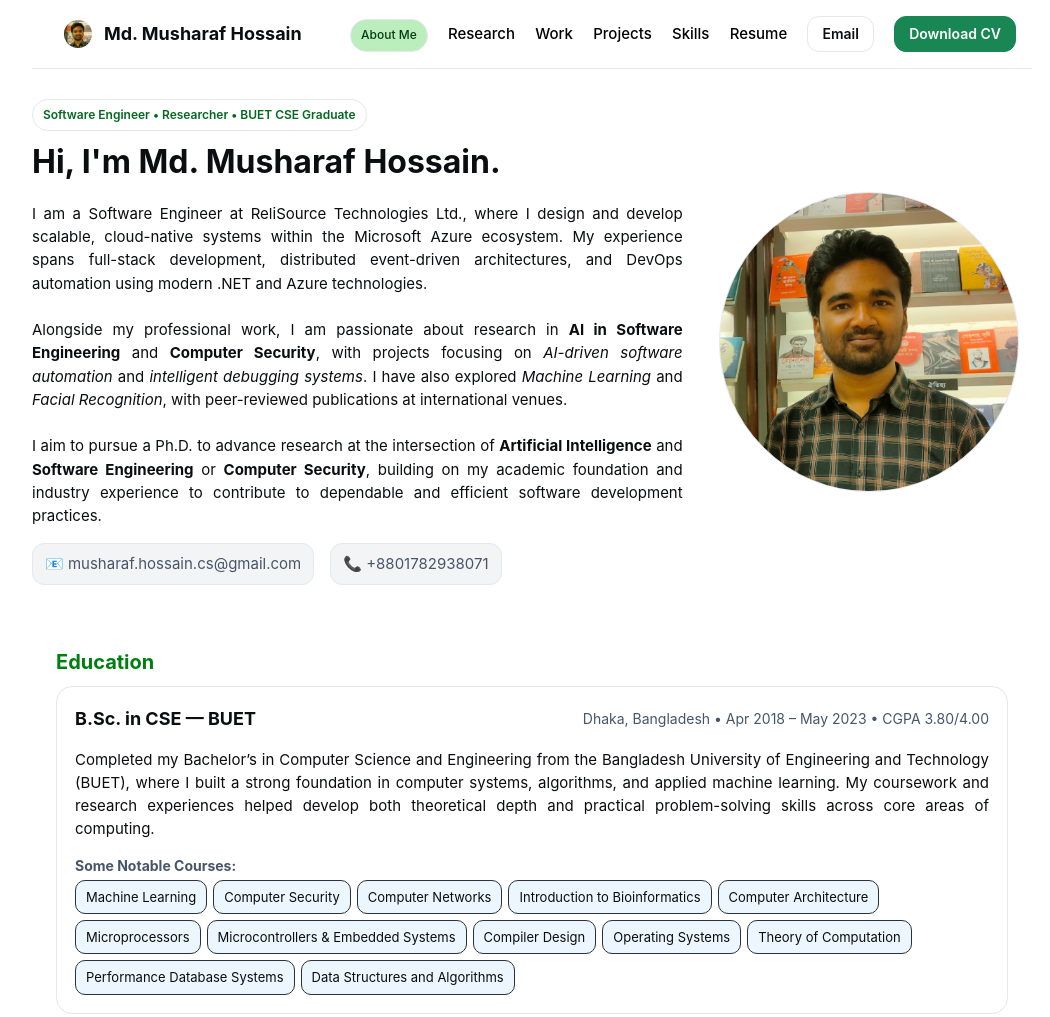
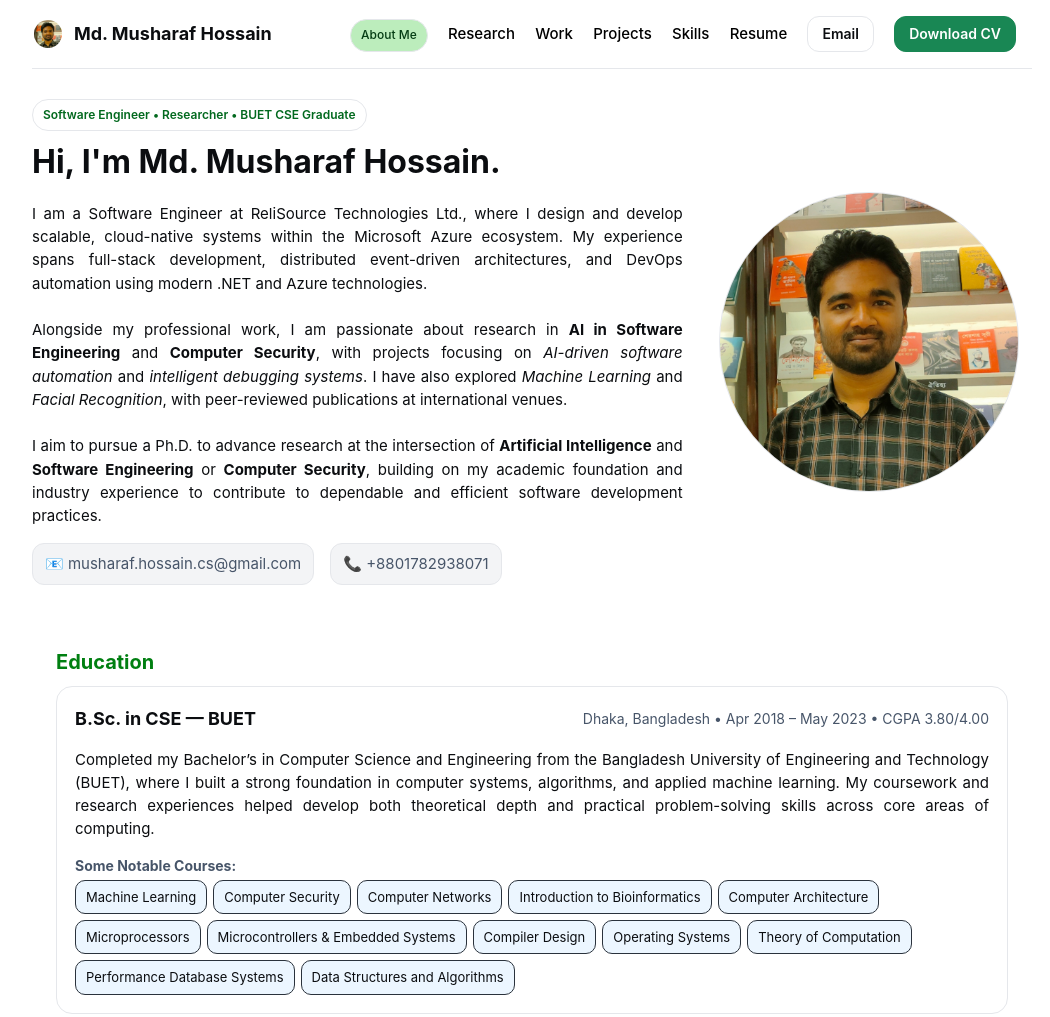
Before and after one commit to musharaf-hossain-cs/musharaf-hossain-cs.github.io, a plain HTML site: page index.html in a window 1280 px wide. Shown: the top 1017 px of the page, without its empty margins (108-1158 px from the left). Drawn offline with Linux system fonts and the light colour scheme.

Commit message:
Take the brand photo to the left margin

```diff
--- a/assets/css/style.css
+++ b/assets/css/style.css
@@ -14,11 +14,11 @@ html,body{margin:0;padding:0;background:var(--bg);color:var(--text);font-family:
 a{color:var(--brand);text-decoration:none}
 a:hover{text-decoration:underline}
 .container{max-width:1000px;margin:0 auto;padding:24px}
-.nav{display:flex;align-items:center;justify-content:space-between;position:sticky;top:0;background:var(--bg);box-shadow:none;-webkit-backdrop-filter:none;backdrop-filter:none;padding:16px;border-bottom:1px solid var(--border);z-index:10;}
+.nav{display:flex;align-items:center;justify-content:space-between;position:sticky;top:0;background:var(--bg);box-shadow:none;-webkit-backdrop-filter:none;backdrop-filter:none;padding:16px 16px 16px 2px;border-bottom:1px solid var(--border);z-index:10;}
 .brand{display:flex;gap:12px;align-items:center}
 .brand img{width:28px;height:28px;border-radius: 50%;}
 .brand h1{font-size:18px;margin:0}
-.nav a{margin-left:16px}
+.nav a{margin-left:0px}
 .btn{display:inline-block;padding:6px 14px;border-radius:12px;background:var(--brand);color:#081018;font-weight:600;border:1px solid transparent}
 .btn.secondary{background:transparent;border-color:var(--border);color:var(--text)}
 .btn-success {
```
